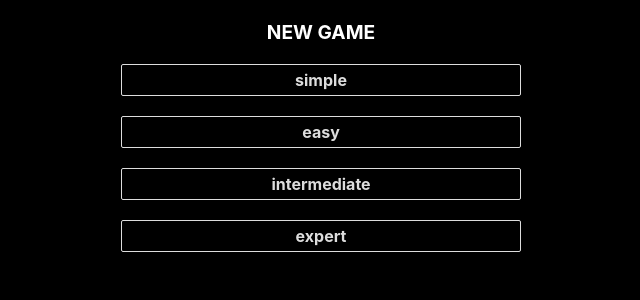
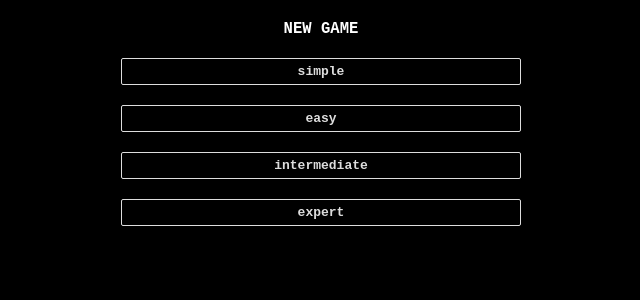
Before and after one commit to zhdanjj/sudoku, a Vue app: page / in a window 1280 px wide. Shown: the top 300 px of the page, without its empty margins (319-959 px from the left). Built offline with nearby package versions, Linux system fonts and the light colour scheme.

Commit message:
fix styles

```diff
--- a/src/styles.scss
+++ b/src/styles.scss
@@ -11,14 +11,10 @@ $validCandidateColor: #999;
 $candidateBtnColor: #009eff;
 $valueBtnColor: green;
 
-html {
-  // height: 100%;
-}
-
 body {
   margin: 0;
   background: #000;
-  font-family: -apple-system, Arial, sans-serif;
+  font-family: monospace;
   min-height: 100%;
   display: flex;
   flex-direction: column;
@@ -36,6 +32,7 @@ body {
 .btn {
   display: inline-block;
   -webkit-appearance: none;
+  appearance: none;
   background: transparent;
   color: inherit;
   font: inherit;
@@ -68,7 +65,7 @@ body {
   border-right: $innerBorderWidth solid $borderColor;
   position: relative;
   cursor: pointer;
-  transition: background .2s;
+  -webkit-tap-highlight-color: transparent;
 
   &:nth-child(3n) {
     border-right: $outerBorderWidth solid $borderColor;
@@ -94,7 +91,7 @@ body {
     display: flex;
     justify-content: center;
     align-items: center;
-    font-family: -apple-system, Arial, sans-serif;
+    font-family: inherit;
     font-weight: bold;
     font-size: 24px;
     color: $solutionColor;
@@ -144,7 +141,7 @@ body {
   position: relative;
   visibility: hidden;
   color: $invalidCandidateColor;
-  font-family: -apple-system, Arial, sans-serif;
+  font-family: inherit;
   font-size: 14px;
 
   &.visible {
@@ -205,12 +202,13 @@ body {
     margin-top: $gap;
     margin-left: $gap;
     position: relative;
-    font-family: -apple-system, Arial, sans-serif;
+    font-family: inherit;
     border-radius: 2px;
     transition: filter .2s;
     cursor: pointer;
+    -webkit-tap-highlight-color: transparent;
 
-    &:hover {
+    &:active {
       filter: brightness(.5);
     }
 
```
